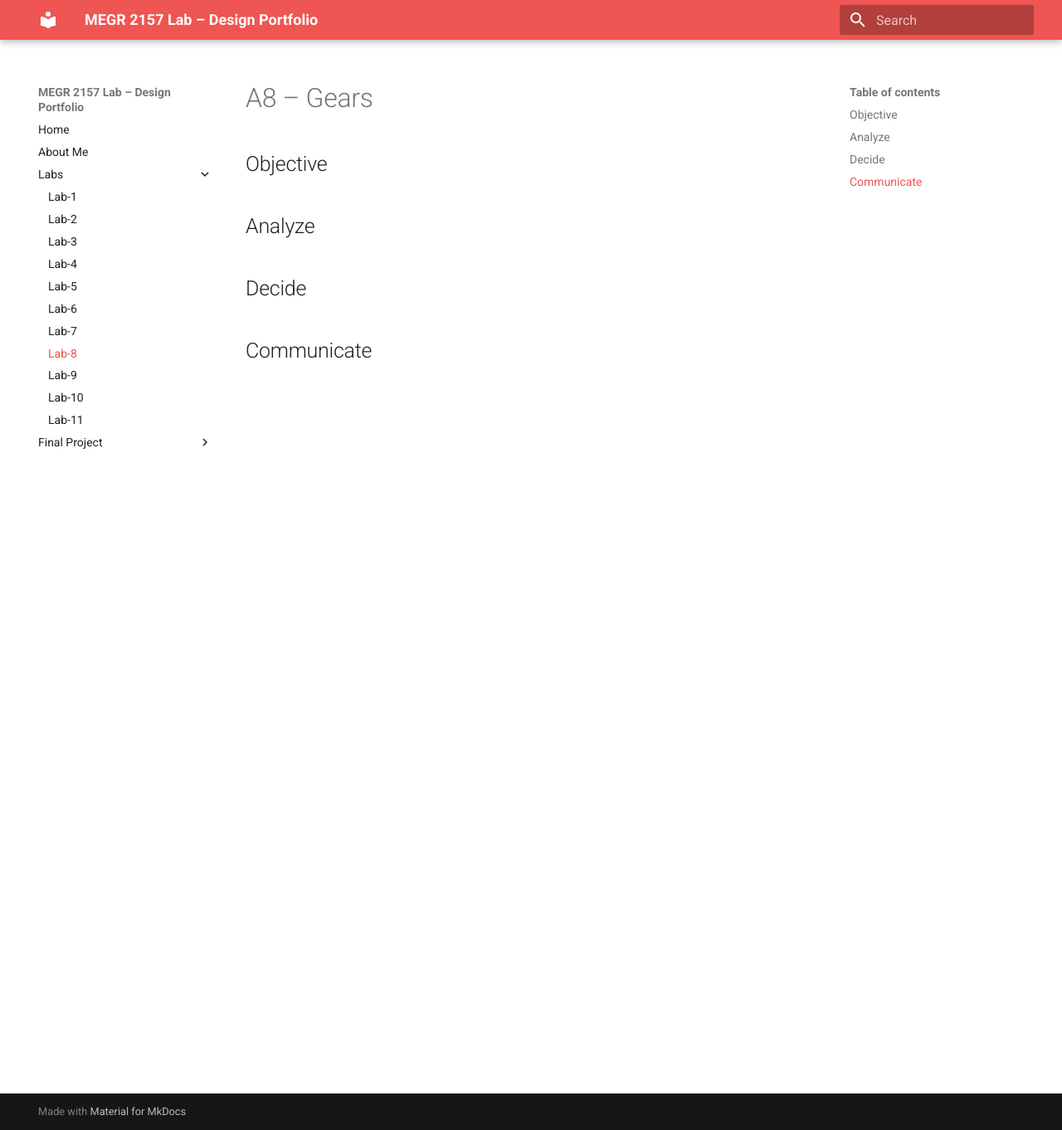
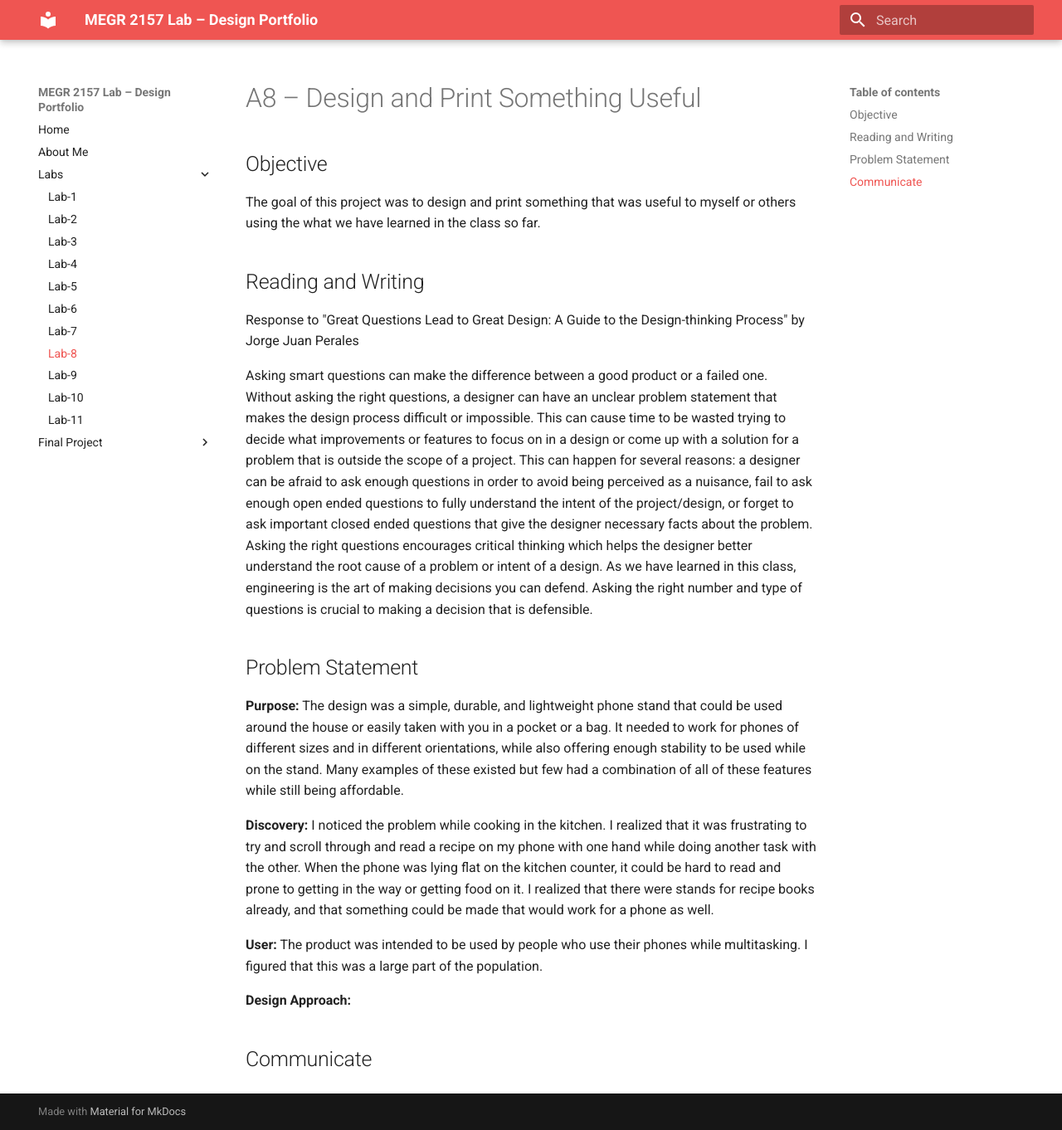
Before and after one commit to jfbrand/jack-brandon-lab-portfolio, an MkDocs documentation site: the page built from docs/Labs/L08/index.md, in a window 1280 px wide and 1362 px high. Shown: the whole window at 83% size. Built offline with MkDocs 1.6.1 and Material for MkDocs 9.7.7, drawn with Linux system fonts in a browser that asks for light colours.

Commit message:
Revise project focus and enhance content structure
Updated project title and sections to reflect the design and printing of a useful item. Added detailed problem statement and user analysis.

```diff
--- a/docs/Labs/L08/index.md
+++ b/docs/Labs/L08/index.md
@@ -1,12 +1,23 @@
-# A8 – Gears
+# A8 – Design and Print Something Useful
 
 ## Objective
 
+The goal of this project was to design and print something that was useful to myself or others using the what we have learned in the class so far.
 
-## Analyze
+## Reading and Writing
 
+Response to "Great Questions Lead to Great Design: A Guide to the Design-thinking Process" by Jorge Juan Perales
 
-## Decide
+Asking smart questions can make the difference between a good product or a failed one. Without asking the right questions, a designer can have an unclear problem statement that makes the design process difficult or impossible. This can cause time to be wasted trying to decide what improvements or features to focus on in a design or come up with a solution for a problem that is outside the scope of a project. This can happen for several reasons: a designer can be afraid to ask enough questions in order to avoid being perceived as a nuisance, fail to ask enough open ended questions to fully understand the intent of the project/design, or forget to ask important closed ended questions that give the designer necessary facts about the problem. Asking the right questions encourages critical thinking which helps the designer better understand the root cause of a problem or intent of a design. As we have learned in this class, engineering is the art of making decisions you can defend. Asking the right number and type of questions is crucial to making a decision that is defensible.
 
+## Problem Statement
+
+**Purpose:** The design was a simple, durable, and lightweight phone stand that could be used around the house or easily taken with you in a pocket or a bag. It needed to work for phones of different sizes and in different orientations, while also offering enough stability to be used while on the stand. Many examples of these existed but few had a combination of all of these features while still being affordable.
+
+**Discovery:** I noticed the problem while cooking in the kitchen. I realized that it was frustrating to try and scroll through and read a recipe on my phone with one hand while doing another task with the other. When the phone was lying flat on the kitchen counter, it could be hard to read and prone to getting in the way or getting food on it. I realized that there were stands for recipe books already, and that something could be made that would work for a phone as well.
+
+**User:** The product was intended to be used by people who use their phones while multitasking. I figured that this was a large part of the population.
+
+**Design Approach:**
 
 ## Communicate
```
